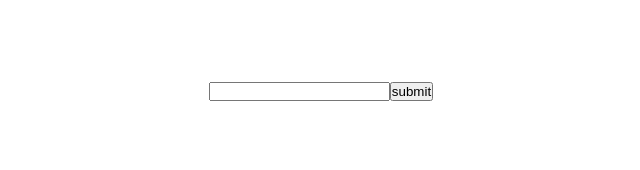
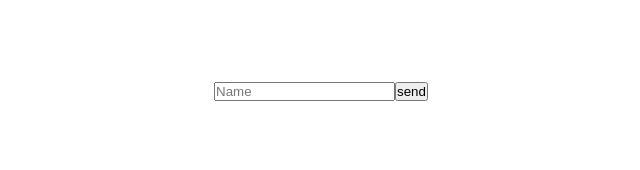
Before and after one commit to Kazarius40/nextjs, a Next.js app: page / in a window 1280 px wide. Shown: the top 170 px of the page, without its empty margins (319-959 px from the left). Built offline with nearby package versions, Linux system fonts and the light colour scheme.

Commit message:
закінчив працювати по другому відео з формами

```diff
--- a/src/app/page.tsx
+++ b/src/app/page.tsx
@@ -1,13 +1,19 @@
 import styles from "./page.module.css";
+import Form from "next/form";
 
 export default function Home() {
-  return (
-    <div className={styles.page}>
-      <form action="/submit">
-        <input type="text" name={'name'}/>
-        <button>submit</button>
-      </form>
+    return (
+        <div className={styles.page}>
+            {/*<form action="/submit">*/}
+            {/*  <input type="text" name={'name'}/>*/}
+            {/*  <button>submit</button>*/}
+            {/*</form>*/}
 
-    </div>
-  );
+            <Form action={'/submit'}>
+                <input type="text" name={"name"} placeholder="Name"/>
+                <button>send</button>
+            </Form>
+
+        </div>
+    );
 }
```
Also changed, not shown: src/app/submit/page.tsx (+5 -2 lines).
